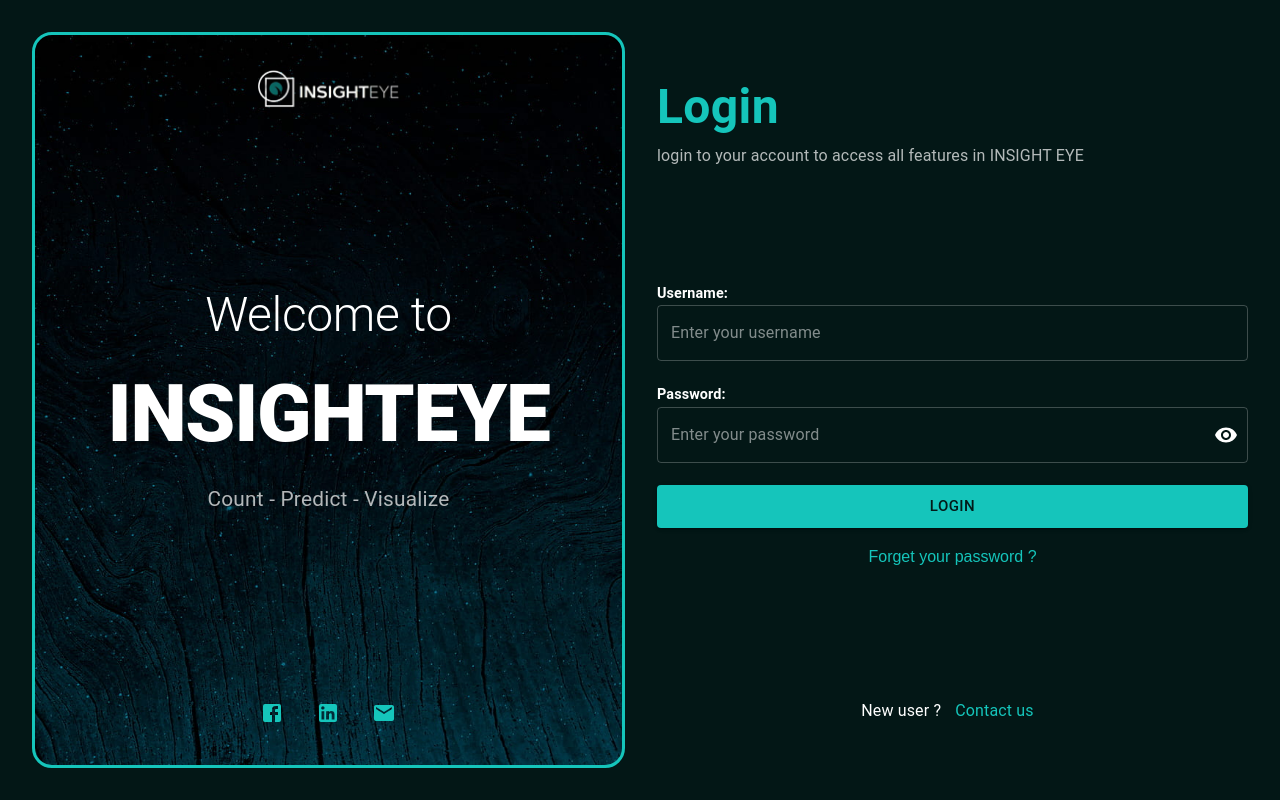
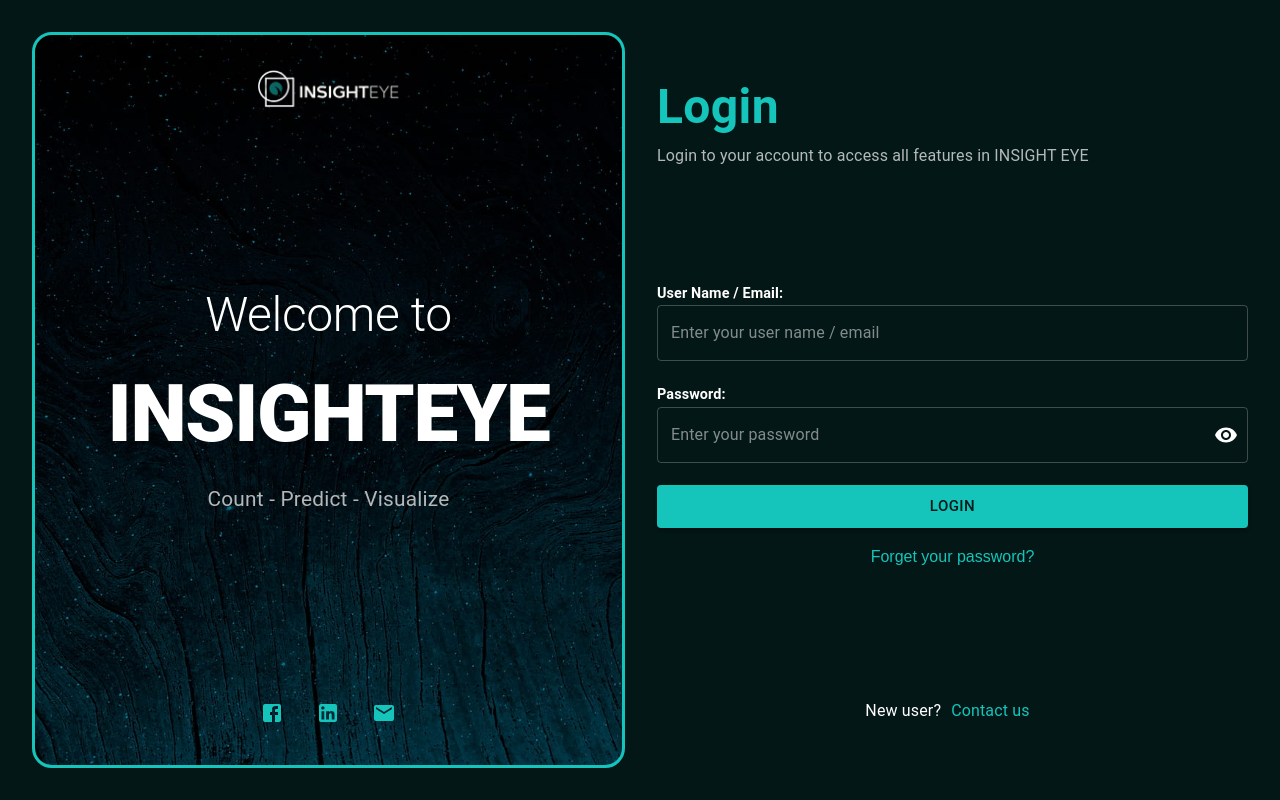
Before and after one commit to randa-11295/Insight-eye, a React (Create React App) app: page /login in a window 1280 px wide. Built offline with nearby package versions, Linux system fonts and the light colour scheme; what chartjs-plugin-datalabels would draw is missing.

Commit message:
send user name or email dynamiclly

```diff
--- a/src/Pages/auth/LogIn.js
+++ b/src/Pages/auth/LogIn.js
@@ -13,22 +13,32 @@ const LogIn = () => {
 
   const formik = useFormik({
     initialValues: {
-      username: "",
+      "user name / email": "",
       password: "",
     },
     validationSchema: Yup.object({
-      username: Yup.string()
-        .required("Username is required")
-        .min(3, "Username must be at least 3 characters"),
+      "user name / email": Yup.string().required("Username or Email is required"),
       password: Yup.string()
         .required("Password is required")
-        .min(6, "Password must be at least 6 characters"),
+        .min(8, "Password must be at least 8 characters"),
     }),
     onSubmit: (values) => {
       setLoading(true);
 
+      // Regular expression to validate email
+      const emailRegex = /^[^\s@]+@[^\s@]+\.[^\s@]+$/;
+      const inputValue = values["user name / email"];
+
+      // Dynamically choose either 'email' or 'username'
+      const payload = {
+        password: values.password,
+        ...(emailRegex.test(inputValue)
+          ? { email: inputValue }
+          : { username: inputValue }),
+      };
+
       axios
-        .post(baseURL + "login", values)
+        .post(baseURL + "login", payload)
         .then((response) => {
           localStorage.setItem("token", response.data.access_token);
           localStorage.setItem("refresh_token", response.data.refresh_token);
@@ -55,12 +65,12 @@ const LogIn = () => {
       formik={formik}
       title="Login"
       btnText={"Login"}
-      des="login to your account  to access all features in INSIGHT EYE"
-      contentRoute={{ linkText: " Forget your password ?", route: "/otp" }}
+      des="Login to your account to access all features in INSIGHT EYE"
+      contentRoute={{ linkText: "Forget your password?", route: "/otp" }}
       loading={loading}
       footerRoute={{
-        title: "  New user ?",
-        linkText: " Contact us",
+        title: "New user?",
+        linkText: "Contact us",
         route: "/contact",
       }}
     />
```
